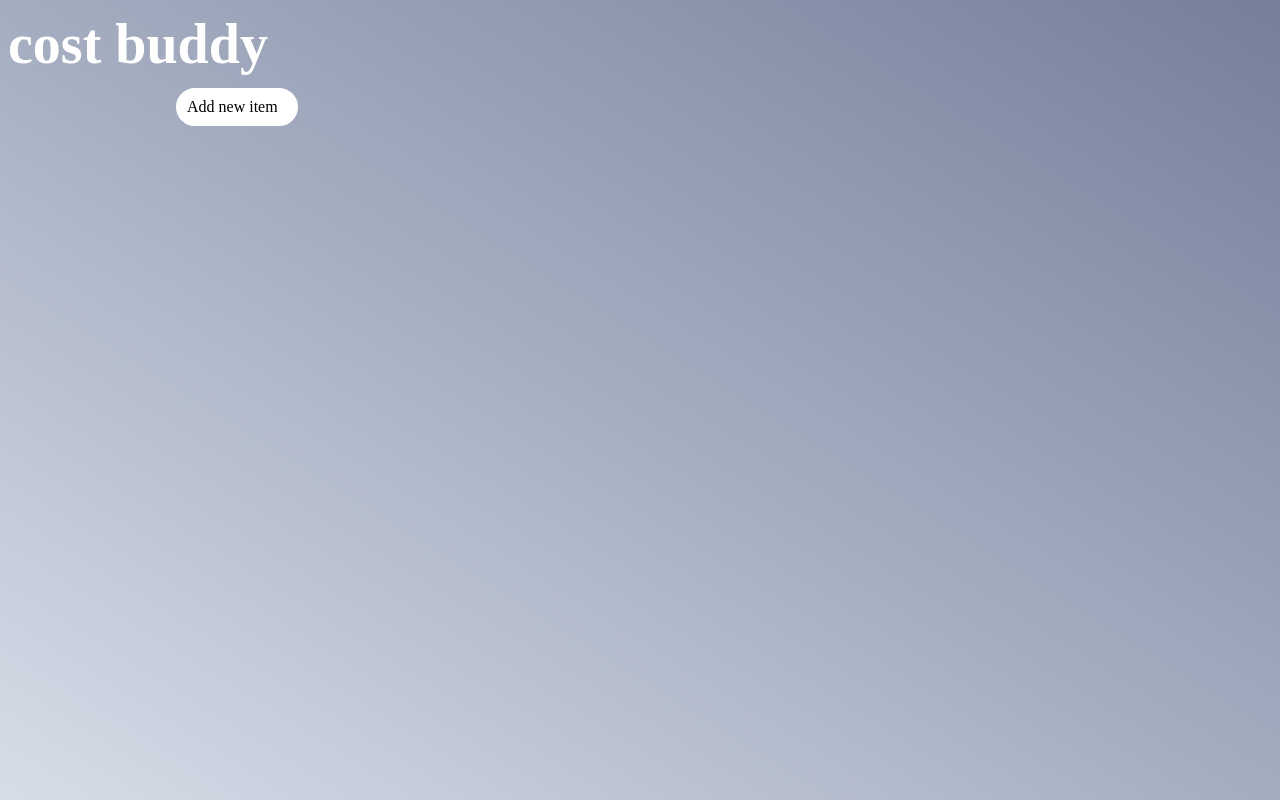
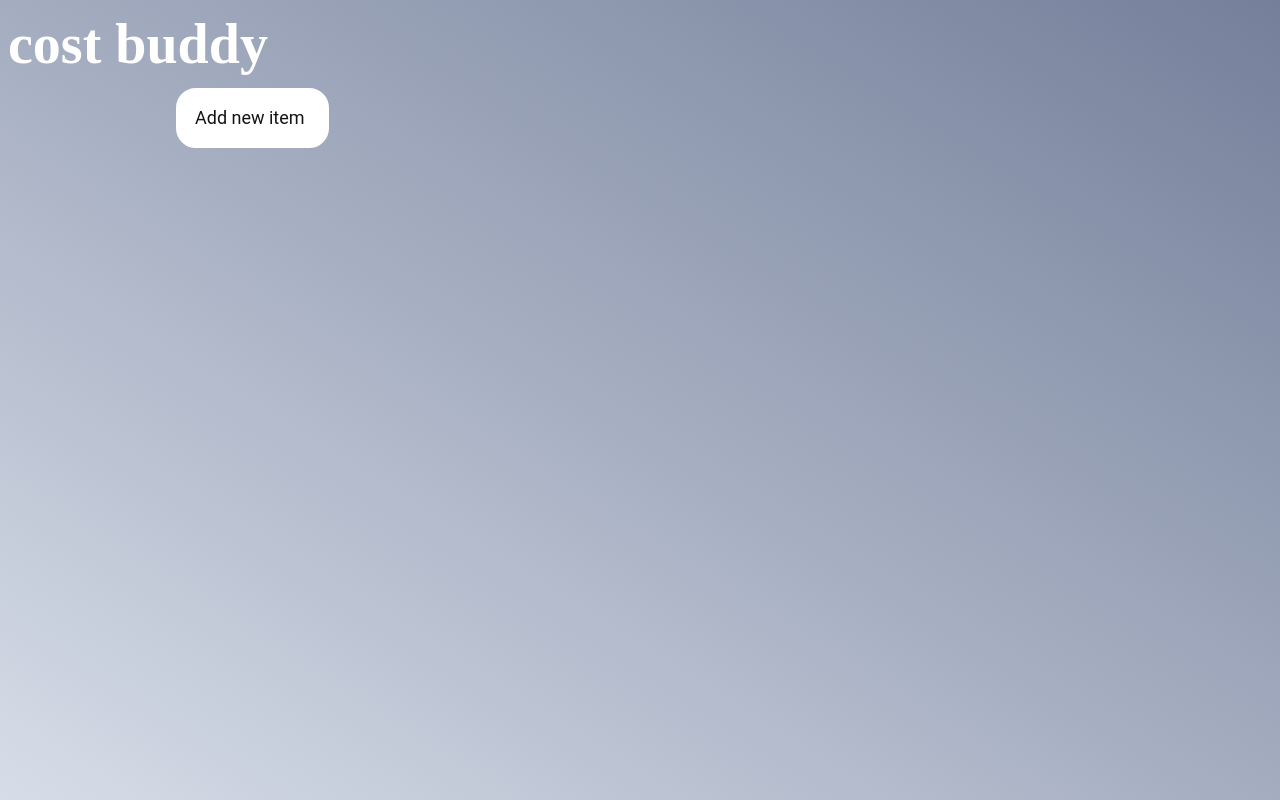
Before and after one commit to fyeung21/cost-buddy, a React (Create React App) app: page / in a window 1280 px wide. Built offline with nearby package versions, Linux system fonts and the light colour scheme.

Commit message:
style: Edit fonts

```diff
--- a/src/App.css
+++ b/src/App.css
@@ -5,4 +5,4 @@ html {
   color: #000;
 }
 
-@import url("https://fonts.googleapis.com/css2?family=Comfortaa:wght@500;700&family=Roboto:wght@500&display=swap");
+@import url("https://fonts.googleapis.com/css2?family=Comfortaa:wght@500;700&family=Roboto:wght@300;400;500&display=swap");
--- a/src/App.js
+++ b/src/App.js
@@ -1,7 +1,7 @@
 import React, { useState } from 'react';
 import "./reset.css";
 import './App.css';
-import { MainCont, AddBtn } from "./globalStyles";
+import { MainCont, AddBtn, Txt } from "./globalStyles";
 import Logo from './components/Logo/Logo';
 import ItemList from './components/ItemList/ItemList';
 
@@ -25,7 +25,7 @@ const App = () => {
           setItems={setItems}
         />
         <AddBtn onClick={addItemHandler}>
-          Add new item
+          <Txt>Add new item</Txt>
         </AddBtn>
       </MainCont>
     </>
--- a/src/components/ItemCard/CardLabels.js
+++ b/src/components/ItemCard/CardLabels.js
@@ -9,7 +9,7 @@ export const LabelCont = styled.div`
     padding: 2rem 2rem 1rem;
 `
 export const LabelTxt = styled.h1`
-    color: ${theme.bodyFontColor};
+    color: ${theme.headingFontColor};
     font-family: ${theme.bodyFont};
     font-size: ${theme.bodyFontSize};
     font-weight: 800;
--- a/src/components/ItemCard/ItemCard.js
+++ b/src/components/ItemCard/ItemCard.js
@@ -1,6 +1,6 @@
 import React from "react";
 import styled from "styled-components";
-import { theme, DeleteBtn } from "../../globalStyles";
+import { theme, DeleteBtn, Txt } from "../../globalStyles";
 import CardLabels from "./CardLabels";
 import TrashBin from "../Icons/TrashBin";
 
@@ -44,18 +44,18 @@ const ItemCard = ({item, items, setItems}) => {
                 <CardLabels/>
                 <Display>
                     <Column>
-                        <h1>{"description inline"}</h1>
-                        <p>${" price"}</p>
+                        <Txt>{"description inline"}</Txt>
+                        <Txt>${" price"}</Txt>
                     </Column>
 
                     <Column>
-                        <p>name with checkbox</p>
-                        <p>name with checkbox</p>
-                        <p>name with checkbox</p>
+                        <Txt>name with checkbox</Txt>
+                        <Txt>name with checkbox</Txt>
+                        <Txt>name with checkbox</Txt>
                     </Column>
 
                     <Column>
-                        <p>{"split amount based on total and number of checkboxes checked. Need to round up."}</p>
+                        <Txt>{"split amount based on total and number of checkboxes checked. Need to round up."}</Txt>
                     </Column>
                 </Display>
             </div>
--- a/src/globalStyles.js
+++ b/src/globalStyles.js
@@ -3,12 +3,13 @@ import styled from "styled-components";
 export const theme = {
     headingFont: `"Comfortaa", cursive`,
     bodyFont: `"Roboto", sans-serif`,
-    bodyFontColor: "#FFF",
+    bodyFontColor: "#141414",
     headingFontColor: "#FFF",
     primaryColor: "#FFF",
     buttonColor: "#50BDB4",
     h1FontSize: "3.5rem",
     h2FontSize: "2rem",
+    bodyFontSize: "18px",
     skinnyWindowSize: "414px",
     tabletSize: "768px",
     smallLaptopSize: "1024px",
@@ -26,8 +27,8 @@ export const AddBtn = styled.div`
     box-shadow: none;
     border: 3px solid ${theme.primaryColor};
     border-radius: 20px;
-    padding: 0.5rem;
-    width: 100px;
+    padding: 1rem;
+    width: 115px;
     margin: 1rem 2.25rem;
 `
 export const DeleteBtn = styled.div`
@@ -40,3 +41,10 @@ export const DeleteBtn = styled.div`
     padding: 0.5rem;
     margin: 0 0.5rem;
 `
+export const Txt = styled.p`
+    font-family: ${theme.bodyFont};
+    font-size: ${theme.bodyFontSize};
+    color: ${theme.bodyFontColor};
+    font-weight: 400;
+    line-height: 22px;
+`
```
